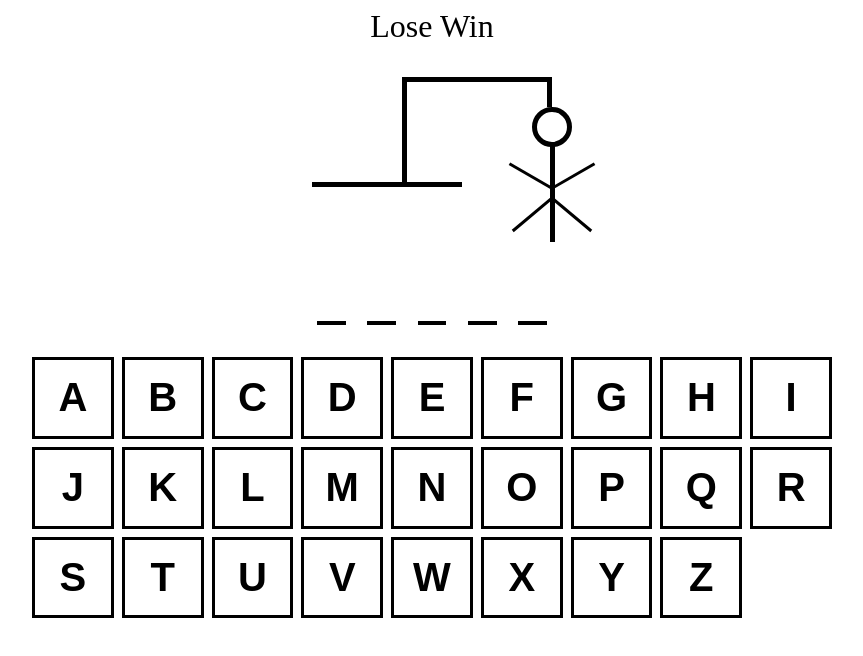
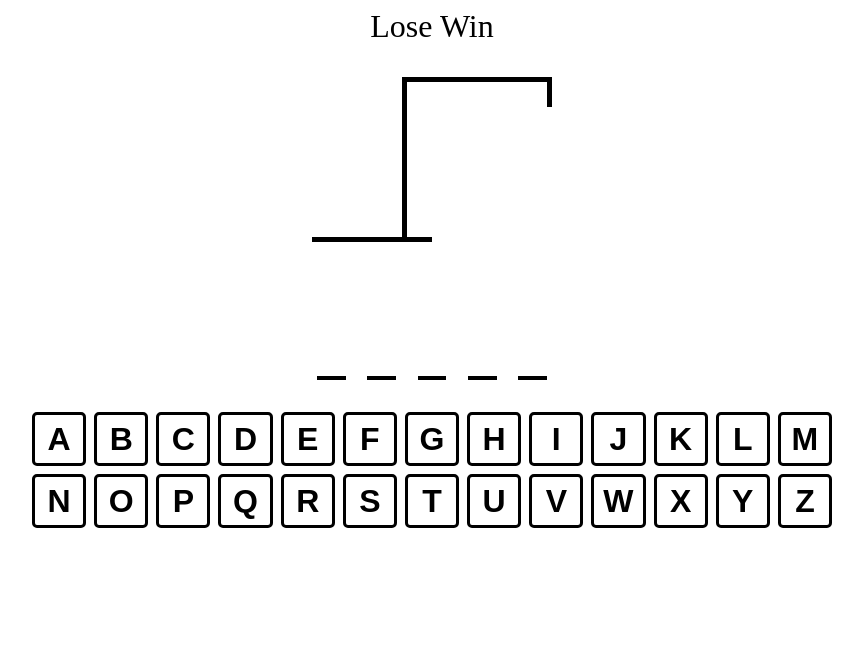
Before and after one commit to AmalShalabi/Hangman-React-Typescript, a React (Vite) app: page / in a window 1280 px wide. Shown: the top 656 px of the page, without its empty margins (208-1071 px from the left). Built offline with nearby package versions, Linux system fonts and the light colour scheme.

Commit message:
Key board logic

```diff
--- a/src/App.tsx
+++ b/src/App.tsx
@@ -1,4 +1,4 @@
-import { useState } from "react";
+import { useCallback, useEffect, useState } from "react";
 import HangmanDrwaing from "./components/HangmanDrwaing/HangmanDrwaing";
 import HangmanWord from "./components/HangmanWord/HangmanWord";
 import KeyWord from "./components/KeyWord/KeyWord";
@@ -8,12 +8,29 @@ function App() {
   const [wordToGuess, setWordToGuess] = useState(() => {
     return words[Math.floor(Math.random() * words.length)];
   });
-  const [guessedLetters, setGuessLetters] = useState<string[]>(["a","w", "k","z","l","f"]);
+  const [guessedLetters, setGuessedLetters] = useState<string[]>([]);
   console.log(wordToGuess);
 
   const incorrectLetters = guessedLetters.filter(
     (letter) => !wordToGuess.includes(letter)
   );
+  const addGuessedLetter = useCallback ((letter: string) => {
+    if (guessedLetters.includes(letter)) return;
+    setGuessedLetters((currentLetters) => [...currentLetters, letter]);
+  },[guessedLetters]);
+  useEffect(() => {
+    const handler = (e: KeyboardEvent) => {
+      const key = e.key;
+      if (!key.match(/^[a-z]$/)) return;
+
+      e.preventDefault();
+      addGuessedLetter(key);
+    };
+    document.addEventListener("keypress", handler);
+    return () => {
+      document.removeEventListener("keypress", handler);
+    };
+  }, [guessedLetters]);
 
   return (
     <div
@@ -30,7 +47,9 @@ function App() {
       <HangmanDrwaing numberOfGusses={incorrectLetters.length} />
       <HangmanWord guessedLetters={guessedLetters} wordToGuess={wordToGuess} />
       <div style={{ alignSelf: "stretch" }}>
-        <KeyWord />
+        <KeyWord activeLetters={guessedLetters.filter(letter=> wordToGuess.includes(letter))}
+        inactiveLetters={incorrectLetters}
+        addGuessedLetter={addGuessedLetter}/>
       </div>
     </div>
   );
--- a/src/components/HangmanDrwaing/HangmanDrwaing.tsx
+++ b/src/components/HangmanDrwaing/HangmanDrwaing.tsx
@@ -80,10 +80,11 @@ const LEFT_LEG = (
   />
 );
 const BODY_PARTS=[HEAD,BODY,RIGHT_ARM,LEFT_ARM,RIGHT_LEG,LEFT_LEG]
+
 type HangmanDrawingProps={
   numberOfGusses:number
 }
-const HangmanDrwaing = ({numberOfGusses}:HangmanDrawingProps) => {
+function HangmanDrwaing  ({numberOfGusses}:HangmanDrawingProps) {
   return (
     <div style={{ position: "relative" }}>
       {BODY_PARTS.slice(0,numberOfGusses)}
@@ -107,13 +108,13 @@ const HangmanDrwaing = ({numberOfGusses}:HangmanDrawingProps) => {
       />
       <div
         style={{
-          height: "100px",
+          height: "155px",
           width: "5px",
           background: "black",
           marginLeft: "90px",
         }}
       />
-      <div style={{ height: "5px", width: "150px", background: "black" }} />
+      <div style={{ height: "5px", width: "120px", background: "black" }} />
     </div>
   );
 };
--- a/src/components/KeyWord/KeyWord.module.css
+++ b/src/components/KeyWord/KeyWord.module.css
@@ -1,11 +1,12 @@
 .btn{
     width: 100%;
     border: 3px solid black;
+    border-radius: 5px;
     background: none;
     aspect-ratio: 1/1;
-    font-size: 2.5rem;
+    font-size: 2.0rem;
     text-transform: uppercase;
-    padding: .5rem;
+    padding: .3rem;
     font-weight: bold;
     cursor: pointer;
     color: black;
--- a/src/components/KeyWord/KeyWord.tsx
+++ b/src/components/KeyWord/KeyWord.tsx
@@ -28,17 +28,40 @@ const KEYS = [
   "z",
 ];
 
-const KeyWord = () => {
+type KeyboardProps = {
+  activeLetters: string[];
+  inactiveLetters: string[];
+  addGuessedLetter: (letter: string) => void;
+};
+
+const KeyWord = ({
+  activeLetters,
+  inactiveLetters,
+  addGuessedLetter,
+}: KeyboardProps) => {
   return (
     <div
       style={{
         display: "grid",
-        gridTemplateColumns: "repeat(auto-fit, minmax(75px,1fr))",
+        gridTemplateColumns: "repeat(auto-fit, minmax(50px,1fr))",
         gap: ".5rem",
       }}
     >
       {KEYS.map((key) => {
-        return <button  className={`${styles.btn} `} key={key}>{key}</button>;
+        const isActive = activeLetters.includes(key);
+        const isInactive = inactiveLetters.includes(key);
+        return (
+          <button
+            onClick={() => addGuessedLetter(key)}
+            className={`${styles.btn} ${isActive ? styles.active : ""} ${
+              isInactive ? styles.inactive : ""
+            }`}
+            disabled={isInactive || isActive}
+            key={key}
+          >
+            {key}
+          </button>
+        );
       })}
     </div>
   );
```
